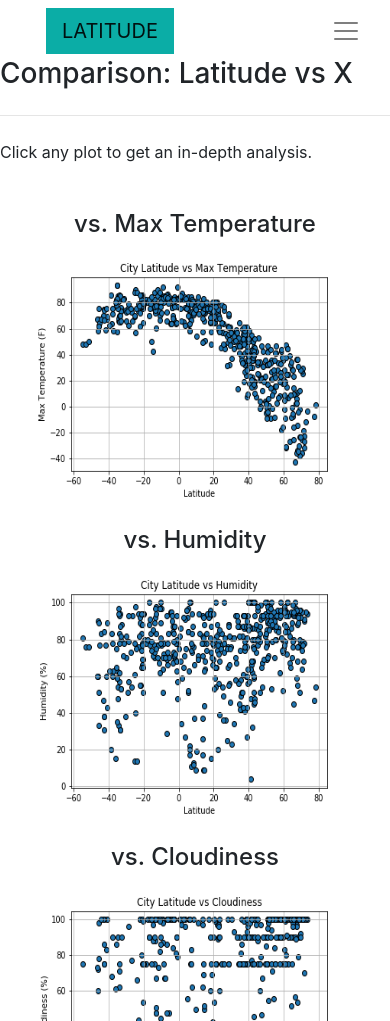
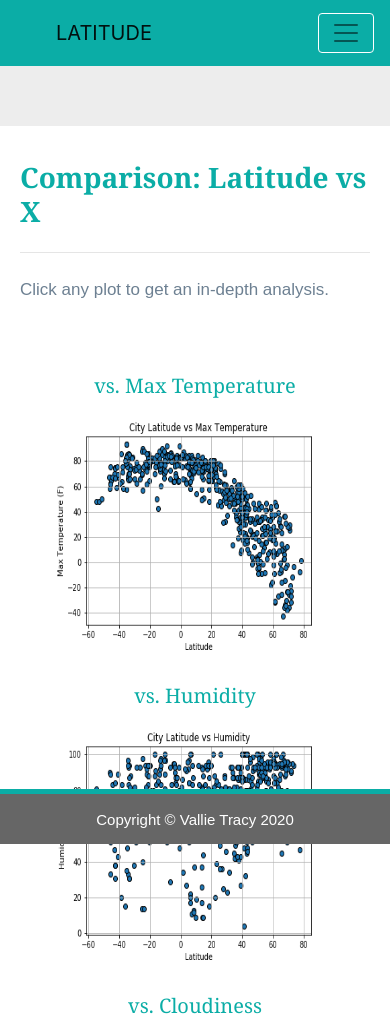
Before and after one commit to VallieTracy/Visualizing-Global-Weather-Analysis-Repo, a plain HTML site: page comparison.html in a window 390 px wide. Shown: the top 1021 px of the page. Drawn offline with nearby package versions, Linux system fonts and the light colour scheme.

Commit message:
saving work

```diff
--- a/comparison.html
+++ b/comparison.html
@@ -9,7 +9,7 @@
     integrity="sha384-ggOyR0iXCbMQv3Xipma34MD+dH/1fQ784/j6cY/iJTQUOhcWr7x9JvoRxT2MZw1T" crossorigin="anonymous">
 </head>
 
-<body>
+<body style="background-color: #EDEDED">
 
   <!-- Navbar Section -->
   <div class="navigation">
@@ -56,7 +56,7 @@
           <div class="row">
             <div class="col-lg-6" style="padding: 30px;">
               <div class="title">
-                <h4>vs. Max Temperature</h4>
+                <h5>vs. Max Temperature</h5>
               </div>
               <a href="temp.html">
                 <img class="panel panel-viz" src="./Images/Temp_v_Latitude.png" alt="Temp image">
@@ -64,7 +64,7 @@
             </div>
             <div class="col-lg-6" style="padding: 30px;">
               <div class="title">
-                <h4>vs. Humidity</h4>
+                <h5>vs. Humidity</h5>
               </div>
               <a href="humidity.html">
                 <img class="panel panel-viz" src="./Images/Humidity_v_Latitude.png" alt="Humidity Image">
@@ -76,7 +76,7 @@
           <div class="row">
             <div class="col-lg-6" style="padding: 30px;">
               <div class="title">
-                <h4>vs. Cloudiness</h4>
+                <h5>vs. Cloudiness</h5>
               </div>
               <a href="temp.html">
                 <img class="panel panel-viz" src="Images/Cloudiness_v_Latitude.png" alt="Cloudiness image">
@@ -84,7 +84,7 @@
             </div>
             <div class="col-lg-6" style="padding: 30px;">
               <div class="title">
-                <h4>vs. Wind Speed</h4>
+                <h5>vs. Wind Speed</h5>
               </div>
               <a href="humidity.html">
                 <img class="panel panel-viz" src="Images/Wind_Speed_v_Latitude.png" alt="Wind Speed Image">
--- a/style.css
+++ b/style.css
@@ -4,39 +4,40 @@
 
 
 /* NAVBAR */
-.navbar{
+.navbar {
   max-height: 57px;
 }
 
-.navigation .navbar-brand{
+.navigation .navbar-brand {
   color: pink;
   margin-left: 30px;
   padding: inherit;
   background-color: purple;
 }
 
-.navbar{
+.navbar {
   background-color: white;
   font-size: 15px;
 }
 
-.active, .dropdown-menu .dropdown-item:active a:hover{
+.active, .dropdown-menu .dropdown-item:active a:hover {
   background-color:#E7E7E7!important;
 }
 
-.dropdown-item{
+.dropdown-item {
   color: rgb(8, 40, 109) !important;
 }
 
-.dropdown .dropdown-menu .dropdown-item:active, .dropdown .dropdown-menu .dropdown-item:hover{
+.dropdown .dropdown-menu .dropdown-item:active,
+.dropdown .dropdown-menu .dropdown-item:hover {
   background-color:rgb(214, 205, 205) !important;
 }
 
-.nav-link:hover{
+.nav-link:hover {
   background-color:rgb(243, 242, 242) !important;
  }
 
- .navbar-brand:hover{
+ .navbar-brand:hover {
   color: white !important;
   }
 
@@ -50,7 +51,77 @@ img.panel {
 
 /* Class 'active' keeps fixed border for visualization pages
 Added 'panel-viz' class for images where I want user interaction with image */
-.active, .panel-viz:hover{
+.active, .panel-viz:hover {
   border-color:#0BADA6;
   border-style: solid;
 }
+
+/* Title Class  */
+.title {
+  color: #0BADA6;
+  font-family: Georgia, 'Times New Roman', Times, serif;
+  font-weight: bolder;
+  padding-top: 25px;
+}
+
+/* Paragraph Element */
+p {
+  color: #6D8092;
+  font-family: Arial, Helvetica, sans-serif;
+  font-size: 17px;
+ }
+
+ /* Box Class */
+.box {
+  margin-top: 60px;
+  margin-bottom: 62px;
+  padding: 10px 20px 15px;
+  background-color: white;
+}
+
+/* Footer */
+footer{
+background-color: #666666;
+border-top-style: solid;
+border-top-width: 5px;
+border-top-color: #0BADA6;
+color: white;
+min-height: 55px;
+font-family: Arial, Helvetica, sans-serif;
+font-size: 15px;
+text-align: center;
+position: fixed;
+left: 0;
+bottom: 0;
+width: 100%;
+padding-top: 15px;
+}
+
+/* Media Queries */
+@media(max-width: 992px){
+  .navbar-expand-lg{
+  background-color: #0BADA6 !important;
+  }
+  .navbar{
+      max-height: none;
+      padding: inherit;
+  }
+  .navbar div{
+      margin: inherit;
+      background-color: white;
+  }
+  .navbar-brand{
+      padding: 10px !important;
+  }
+
+  button{
+      margin-right: 30px;
+  }
+  button:focus {
+
+      outline: 1px dotted;
+      outline: 5px auto -webkit-focusring-color;
+
+      }
+  }
+  © 2020 GitHub, Inc.
```
Also changed, not shown: cloudiness.html (+1 -1 lines), data.html (+1 -1 lines), humidity.html (+1 -1 lines), index.html (+1 -1 lines), temp.html (+1 -1 lines), wind.html (+1 -1 lines).
